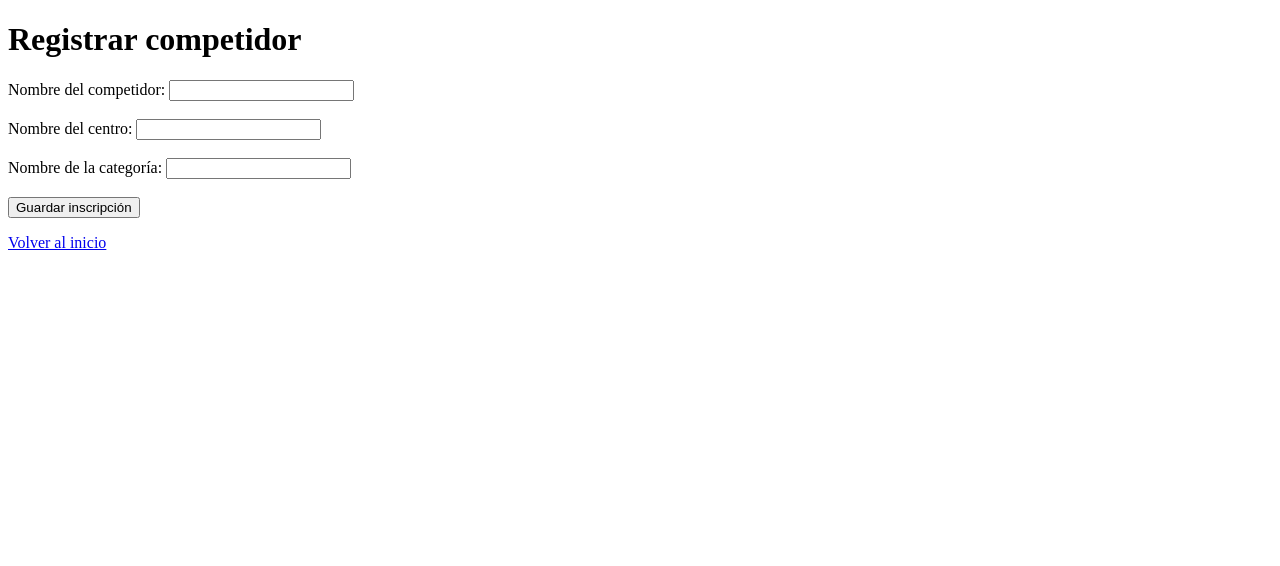
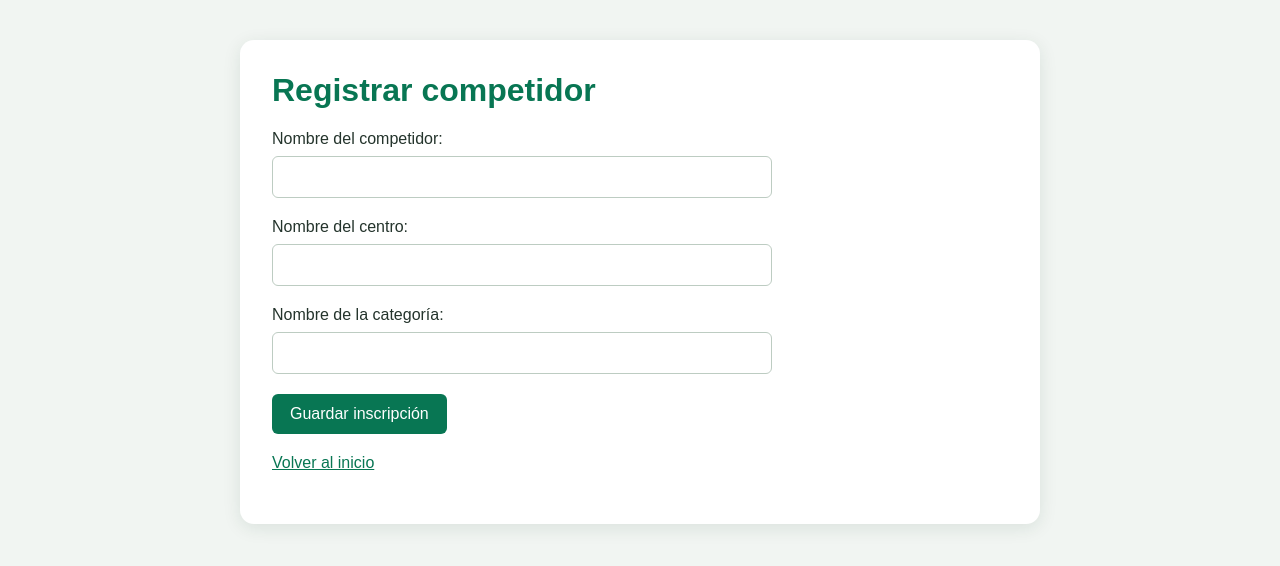
Before and after one commit to lorena719-pixel/micrositio-senasoft, a Django app: page /senasoft/registro/ in a window 1280 px wide. Shown: the top 566 px of the page. Run offline with Django 5.2, Linux system fonts and the light colour scheme.

Commit message:
Agrega estilos al micrositio Senasoft

```diff
--- /dev/null
+++ b/competidores/static/competidores/estilos.css
@@ -0,0 +1,86 @@
+* {
+    box-sizing: border-box;
+}
+
+body {
+    margin: 0;
+    padding: 40px 20px;
+    background: #f1f5f2;
+    color: #24342c;
+    font-family: Arial, sans-serif;
+}
+
+main {
+    max-width: 800px;
+    margin: 0 auto;
+    padding: 32px;
+    background: white;
+    border-radius: 14px;
+    box-shadow: 0 4px 18px #163b2b1a;
+}
+
+h1 {
+    margin-top: 0;
+    color: #087653;
+}
+
+p {
+    line-height: 1.6;
+}
+
+a {
+    color: #087653;
+}
+
+input {
+    display: block;
+    width: 100%;
+    max-width: 500px;
+    margin: 8px 0 20px;
+    padding: 11px;
+    border: 1px solid #bdccc2;
+    border-radius: 6px;
+    font: inherit;
+}
+
+button {
+    padding: 11px 18px;
+    border: 0;
+    border-radius: 6px;
+    background: #087653;
+    color: white;
+    font: inherit;
+    cursor: pointer;
+}
+
+button:hover {
+    background: #075b45;
+}
+
+table {
+    width: 100%;
+    border-collapse: collapse;
+    margin-top: 20px;
+}
+
+th,
+td {
+    padding: 12px;
+    border-bottom: 1px solid #dce5df;
+    text-align: left;
+}
+
+th {
+    background: #e8f3ec;
+    color: #075b45;
+}
+
+@media (max-width: 600px) {
+    body {
+        padding: 20px 12px;
+    }
+
+    main {
+        padding: 22px 16px;
+    }
+}
--- a/competidores/templates/competidores/registro.html
+++ b/competidores/templates/competidores/registro.html
@@ -1,10 +1,14 @@
+{% load static %}
 <!DOCTYPE html>
 <html lang="es">
 <head>
     <meta charset="UTF-8">
+    <meta name="viewport" content="width=device-width, initial-scale=1.0">
     <title>Registro de competidor</title>
+    <link rel="stylesheet" href="{% static 'competidores/estilos.css' %}">
 </head>
 <body>
+    <main>
         <h1>Registrar competidor</h1>
 
         <form method="POST">
@@ -12,19 +16,17 @@
 
             <label for="nombre">Nombre del competidor:</label>
             <input type="text" id="nombre" name="nombre" required>
-        <br><br>
 
             <label for="centro">Nombre del centro:</label>
             <input type="text" id="centro" name="centro" required>
-        <br><br>
 
             <label for="categoria">Nombre de la categoría:</label>
             <input type="text" id="categoria" name="categoria" required>
-        <br><br>
 
             <button type="submit">Guardar inscripción</button>
         </form>
 
         <p><a href="{% url 'inicio' %}">Volver al inicio</a></p>
+    </main>
 </body>
 </html>
--- a/config/settings.py
+++ b/config/settings.py
@@ -115,7 +115,7 @@ USE_TZ = True
 # Static files (CSS, JavaScript, Images)
 # https://docs.djangoproject.com/en/6.1/howto/static-files/
 
-STATIC_URL = 'static/'
+STATIC_URL = '/static/'
 
 
 # Email
```
Also changed, not shown: competidores/templates/competidores/competidores.html (+6 -1 lines), competidores/templates/competidores/inicio.html (+9 -5 lines). Lines whose indentation alone changed are shown as unchanged.
